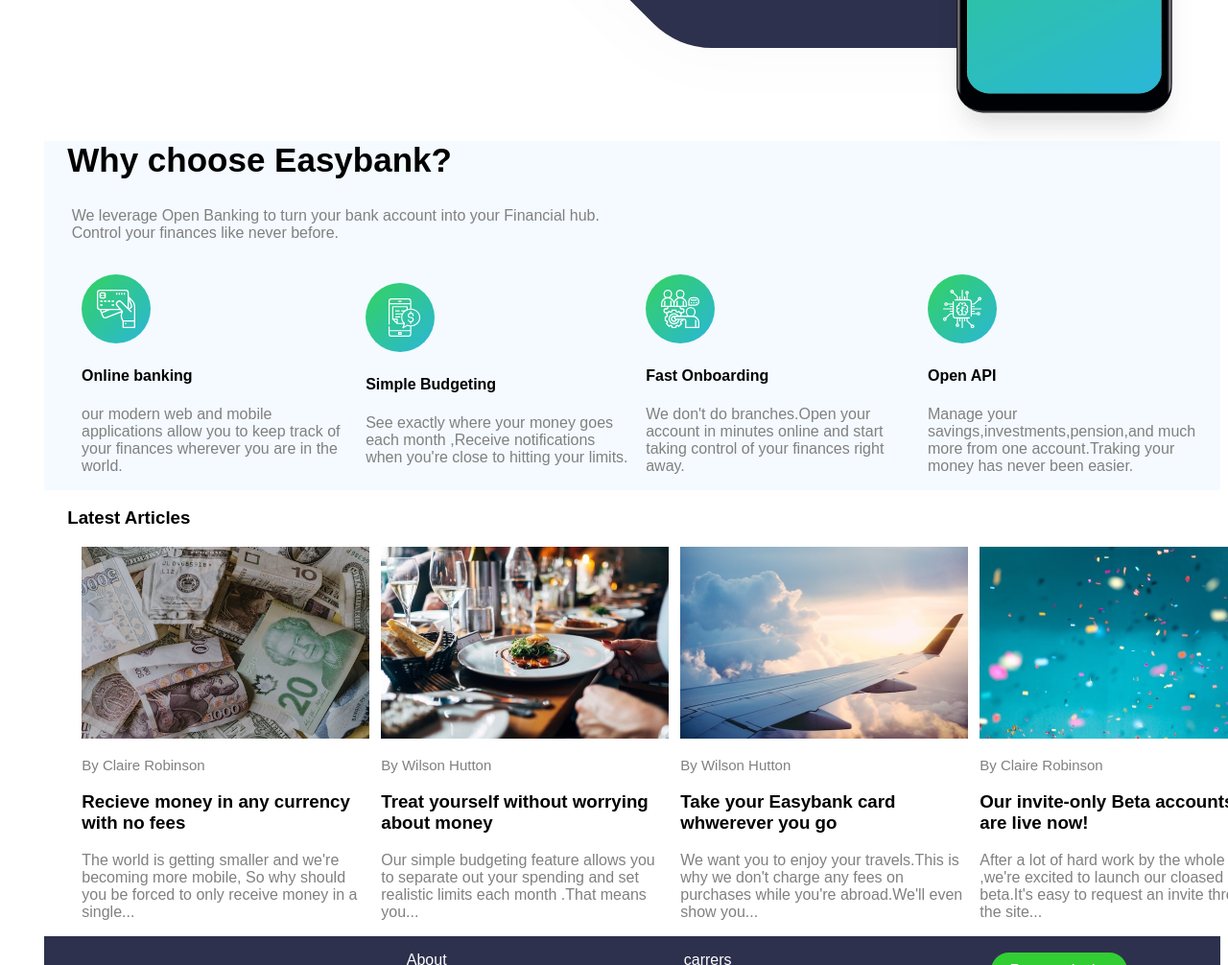
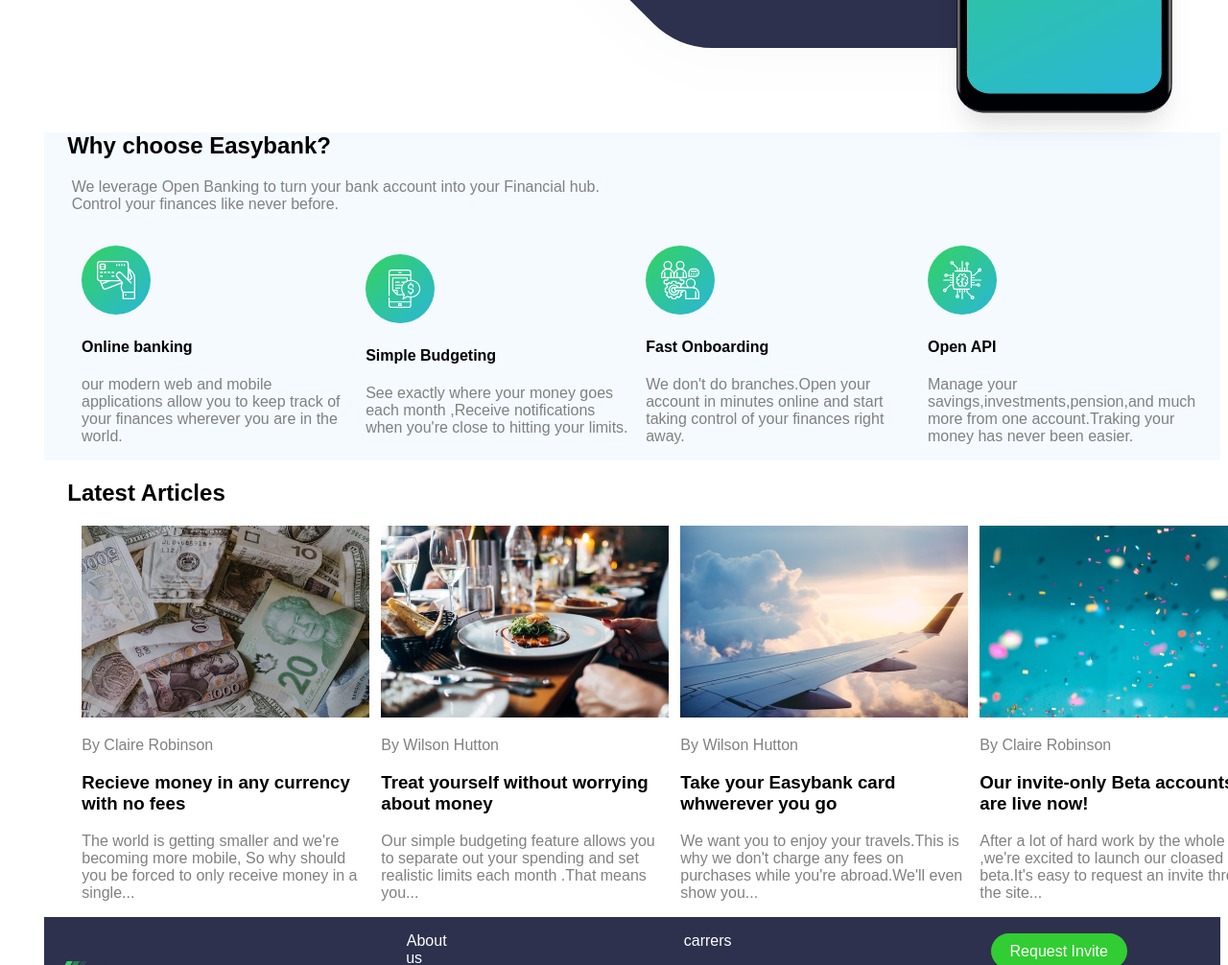
Before and after one commit to Mahimac26/Easybank, a plain HTML site: page index.html in a window 1280 px wide. Shown: the part 860-1866 px from the top of the page at 96% size. Drawn offline with Linux system fonts and the light colour scheme; files whose address does not match are found by name.

Commit message:
Update index.html
Signed-off-by: Mahima chourasiya  <157915759+Mahimac26@users.noreply.github.com>

```diff
--- a/index.html
+++ b/index.html
@@ -37,7 +37,7 @@
              <a href="#" class="request">Request Invite</a>
     </div>
         <section class="easy">
-            <h2 style="font-size:35px;">Why choose Easybank?</h2>
+            <h2 style="font-size:35 px;">Why choose Easybank?</h2>
             <pre style="color: grey;"> We leverage Open Banking to turn your bank account into your Financial hub.
  Control your finances like never before.
             </pre>
@@ -66,29 +66,29 @@
             </div>
         </section>
         <section class="latest">
-            <h3>Latest Articles</h3>
+            <h1>Latest Articles</h1>
             <div class="main4">
             <div>
                 <img src="file:///C:/Users/hitesh/html/html/images/image-currency.jpg">
-                <p style="font-size:15px;">By Claire Robinson</p>
+                <p style="font-size:15 px;">By Claire Robinson</p>
                 <h3>Recieve money in any currency with no fees </h3>
                 <p> The world is getting smaller and we're becoming more mobile, So why should you be forced to only receive money in a single...</p>
             </div>
             <div>
                 <img src=" file:///C:/Users/hitesh/Downloads/ecell-task-r1/ecell-task-r1/images/image-restaurant.jpg">
-                <p style="font-size:15px;">By Wilson Hutton</p>
+                <p style="font-size:15 px;">By Wilson Hutton</p>
                 <h3>Treat yourself without worrying about money</h3>
                 <p> Our simple budgeting feature allows you to separate out your spending and set realistic limits each month .That means you... </p>
             </div>
             <div>
                 <img src="file:///C:/Users/hitesh/Downloads/ecell-task-r1/ecell-task-r1/images/image-plane.jpg">
-                <p  style="font-size:15px;" >By Wilson Hutton</p>
+                <p  style="font-size:15 px;" >By Wilson Hutton</p>
                 <h3>Take your Easybank card whwerever you go</h3>
                 <p>We want you to enjoy your travels.This is why we don't charge any fees on purchases while  you're  abroad.We'll even show you... </p>
             </div>
             <div>
                 <img src="file:///C:/Users/hitesh/Downloads/ecell-task-r1/ecell-task-r1/images/image-confetti.jpg" >
-                <p  style="font-size:15px;">By Claire Robinson</p>
+                <p  style="font-size:15 px;">By Claire Robinson</p>
                 <h3>Our invite-only Beta accounts are live now!</h3>
                 <p> After a lot of hard work by the whole team ,we're excited to launch our cloased beta.It's easy to request an invite through the site...</p>
             </div>
```
